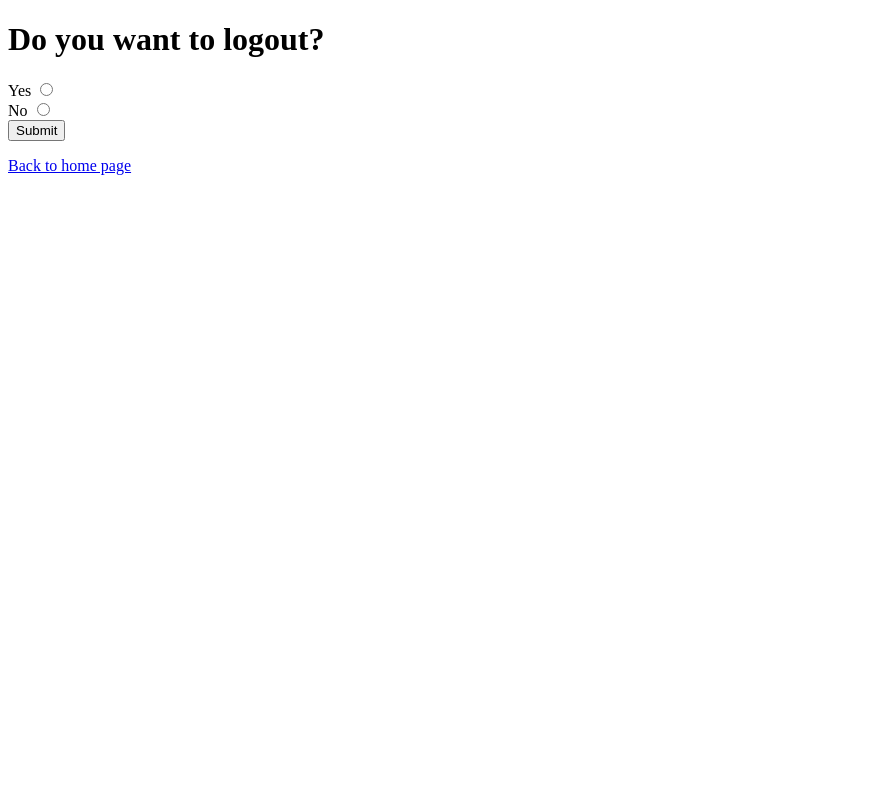
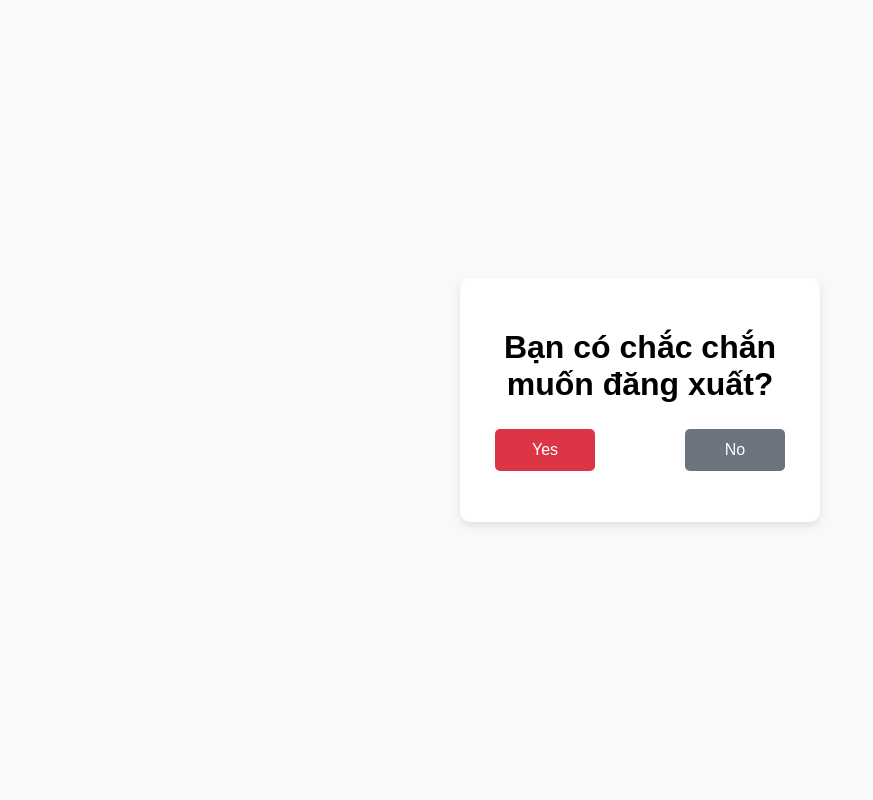
Before and after one commit to chien24/flask-tiny-app, a Django app: template blog_web/templates/account/logout.html in a window 1280 px wide. Shown: the whole page, without its empty margins (0-873 px from the left). Run offline with Django 3.2, Linux system fonts and the light colour scheme; the template is opened without the code that fills it, so the values that code supplies are empty.

Commit message:
Thêm v4.md và giao diện cho logout

```diff
--- /dev/null
+++ b/blog_web/static/accountApp/CSS/logout_comfirm.css
@@ -0,0 +1,45 @@
+body {
+    font-family: Arial, sans-serif;
+    display: flex;
+    justify-content: center;
+    align-items: center;
+    height: 100vh;
+    margin: 0;
+    background-color: #f8f9fa;
+}
+.container {
+    text-align: center;
+    background: white;
+    padding: 30px;
+    border-radius: 10px;
+    box-shadow: 0 4px 8px rgba(0, 0, 0, 0.1);
+    width: 300px;
+}
+.button-group {
+    margin-top: 20px;
+    display: flex;
+    justify-content: space-between;
+}
+button {
+    padding: 12px 25px;
+    font-size: 16px;
+    border: none;
+    border-radius: 5px;
+    cursor: pointer;
+    margin: 5px;
+    width: 100px;
+}
+.logout-btn {
+    background-color: #dc3545;
+    color: white;
+}
+.logout-btn:hover {
+    background-color: #c82333;
+}
+.cancel-btn {
+    background-color: #6c757d;
+    color: white;
+}
+.cancel-btn:hover {
+    background-color: #5a6268;
+}
--- a/blog_web/templates/account/logout.html
+++ b/blog_web/templates/account/logout.html
@@ -1,33 +1,19 @@
-<!DOCTYPE html>
-<html>
-  <head>
-    <title>Logout</title>
-  </head>
-  <body>
-    <h1>Do you want to logout?</h1>
+{% load static %}
 
-    <!-- Hiển thị thông báo nếu có -->
-    {% if messages %}
-      <ul class="messages">
-        {% for message in messages %}
-          <li{% if message.tags %} class="{{ message.tags }}"{% endif %}>{{ message }}</li>
-        {% endfor %}
-      </ul>
-    {% endif %}
 
-    <!-- Form xác nhận logout -->
-    <form action="{% url 'account:logout' %}" method="post">
-      {% csrf_token %}
-      <label for="confirm_yes">Yes</label>
-      <input type="radio" id="confirm_yes" name="confirm" value="yes" required><br>
+{% block head %}
+<link rel="stylesheet" href="{% static 'accountApp/CSS/logout_comfirm.css' %}">
+{% endblock %}
 
-      <label for="confirm_no">No</label>
-      <input type="radio" id="confirm_no" name="confirm" value="no"><br>
-
-      <input type="submit" value="Submit">
-    </form>
-
-    <!-- Liên kết quay lại -->
-    <p><a href="{% url 'blogApp:home' %}">Back to home page</a></p>
-  </body>
-</html>
+{% block body %}
+<div class="container">
+  <h1>Bạn có chắc chắn muốn đăng xuất?</h1>
+  <form method="POST" action="{% url 'account:logout' %}">
+    {% csrf_token %}
+    <div class="button-group">
+      <button type="submit" name="confirm" value="yes" class="logout-btn">Yes</button>
+      <button type="submit" name="confirm" value="no" class="cancel-btn">No</button>
+    </div>
+  </form>
+</div>
+{% endblock %}
```
Also changed, not shown: docs/v3.md (added, +12 -0 lines), docs/v4.md (added, +5 -0 lines), blog_web/db.sqlite3, 8 other files.
